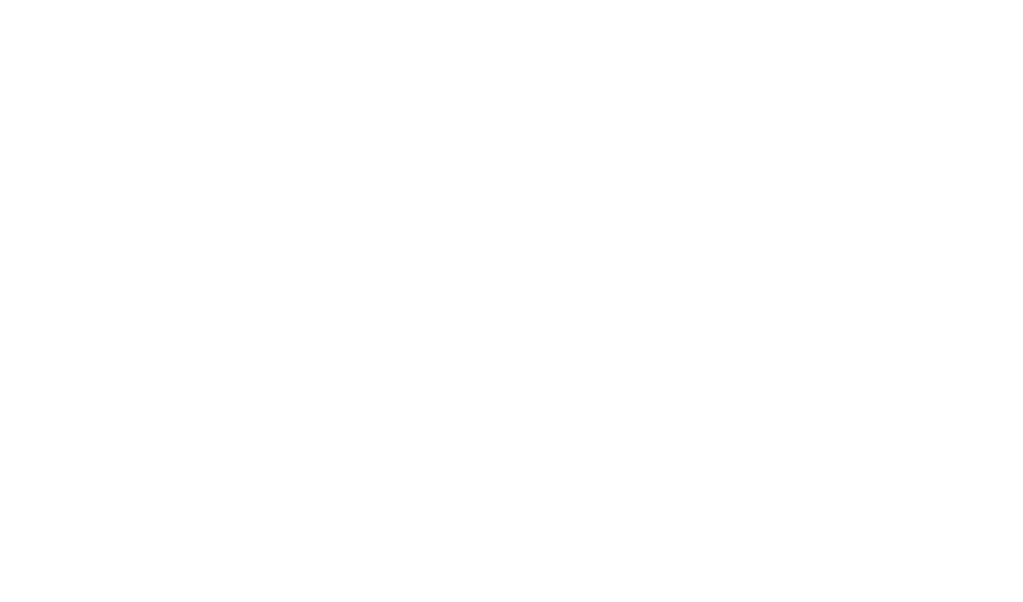
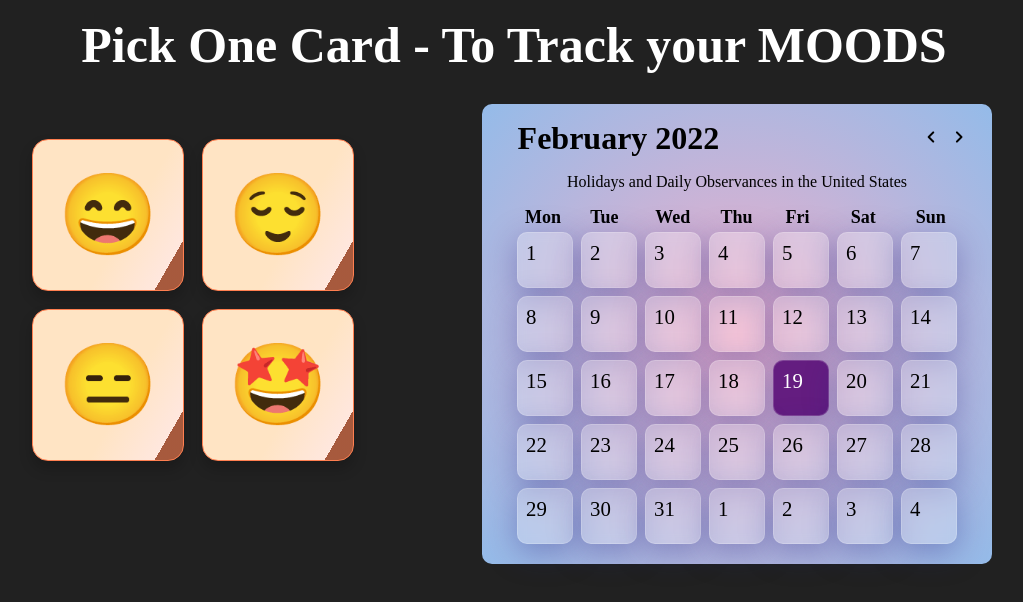
Before and after one commit to Shivansh-Agrawal-2727/Mood_tracker, a plain HTML site: page index.html in a window 1280 px wide. Shown: the whole page, without its empty margins (126-1149 px from the left). Drawn offline with nearby package versions, Linux system fonts and the light colour scheme.

Commit message:
update frontend part

```diff
--- a/index.html
+++ b/index.html
@@ -1,12 +1,126 @@
 <!DOCTYPE html>
 <html lang="en">
+
 <head>
     <meta charset="UTF-8">
     <meta name="viewport" content="width=device-width, initial-scale=1.0">
-    <title>Mood_tracker
-    </title>
+    <title>Mood_tracker</title>
+    <link rel="stylesheet" href="style.css">
+    <link rel="stylesheet" href="https://fonts.googleapis.com/css2?family=Material+Symbols+Rounded" />
 </head>
+
 <body>
+    <h1 id="heading">Pick One Card - To Track your MOODS</h1>
+    <div class="container">
+        <div class="grid">
+            <div class="flip-card">
+                <div class="flip-card-inner">
+                    <div class="flip-card-front">
+                        <p class="front-title">😄</p>
+                    </div>
+                    <div class="flip-card-back">
+                        <p class="back-title">Happy</p>
+                        <p>Click Me</p>
+                    </div>
+                </div>
+            </div>
 
+            <div class="flip-card">
+                <div class="flip-card-inner">
+                    <div class="flip-card-front">
+                        <p class="front-title">😌</p>
+                    </div>
+                    <div class="flip-card-back">
+                        <p class="back-title">Sad</p>
+                        <p>Click Me</p>
+                    </div>
+                </div>
+            </div>
+
+            <div class="flip-card">
+                <div class="flip-card-inner">
+                    <div class="flip-card-front">
+                        <p class="front-title">😑</p>
+                    </div>
+                    <div class="flip-card-back">
+                        <p class="back-title">Neutral</p>
+                        <p>Click Me</p>
+                    </div>
+                </div>
+            </div>
+
+            <div class="flip-card">
+                <div class="flip-card-inner">
+                    <div class="flip-card-front">
+                        <p class="front-title">🤩</p>
+                    </div>
+                    <div class="flip-card-back">
+                        <p class="back-title">Excited</p>
+                        <p>Click Me</p>
+                    </div>
+                </div>
+            </div>
+        </div>
+
+        <div class="calender">
+            <header class="header-calender">
+                <h1>February 2022</h1>
+                <div class="icons">
+                    <span class="material-symbols-rounded">chevron_left</span>
+                    <span class="material-symbols-rounded">chevron_right</span>
+                </div>
+            </header>
+            <p>Holidays and Daily Observances in the United States</a>
+            <div class="body">
+            <ul class="weeks">
+                <li>Mon</li>
+                <li>Tue</li>
+                <li>Wed</li>
+                <li>Thu</li>
+                <li>Fri</li>
+                <li>Sat</li>
+                <li>Sun</li>
+            </ul>
+            <ul class="days">
+                <li>1</li>
+                <li>2</li>
+                <li>3</li>
+                <li>4</li>
+                <li>5</li>
+                <li>6</li>
+                <li>7</li>
+                <li>8</li>
+                <li>9</li>
+                <li>10</li>
+                <li>11</li>
+                <li>12</li>
+                <li>13</li>
+                <li>14</li>
+                <li>15</li>
+                <li>16</li>
+                <li>17</li>
+                <li>18</li>
+                <li class="active">19</li>
+                <li>20</li>
+                <li>21</li>
+                <li>22</li>
+                <li>23</li>
+                <li>24</li>
+                <li>25</li>
+                <li>26</li>
+                <li>27</li>
+                <li>28</li>
+                <li>29</li>
+                <li>30</li>
+                <li>31</li>
+                <li>1</li>
+                <li>2</li>
+                <li>3</li>
+                <li>4</li>
+            </ul>
+        </div>
+        </div>
+    </div>
 </body>
+
 </html>
--- /dev/null
+++ b/style.css
@@ -0,0 +1,171 @@
+body {
+    background-color: #212121;
+}
+
+#heading {
+    color: white;
+    font-size: 50px;
+    text-align: center;
+}
+
+.grid {
+    display: grid;
+    grid-template-columns: repeat(2, 1fr);
+    gap: 20px;
+    max-width: 320px;
+    max-height: 320px;
+    margin-top: 65px;
+    margin-left: 150px;
+}
+
+.container{
+    display: flex;
+    gap: 30px;
+}
+
+.flip-card {
+    background-color: transparent;
+    width: 150px;
+    height: 150px;
+    perspective: 1000px;
+    font-family: sans-serif;
+}
+
+.front-title {
+    font-size: 5em;
+    font-weight: 900;
+    text-align: center;
+    margin: 0;
+}
+
+.back-title {
+    font-size: 2em;
+    font-weight: 900;
+    text-align: center;
+    margin: 0;
+}
+
+.flip-card-inner {
+    position: relative;
+    width: 100%;
+    height: 100%;
+    text-align: center;
+    transition: transform 0.8s;
+    transform-style: preserve-3d;
+}
+
+.flip-card:hover .flip-card-inner {
+    transform: rotateY(180deg);
+    cursor: pointer;
+}
+
+.flip-card-front,
+.flip-card-back {
+    box-shadow: 0 8px 14px 0 rgba(0, 0, 0, 0.2);
+    position: absolute;
+    display: flex;
+    flex-direction: column;
+    justify-content: center;
+    width: 100%;
+    height: 100%;
+    -webkit-backface-visibility: hidden;
+    backface-visibility: hidden;
+    border: 1px solid coral;
+    border-radius: 1rem;
+}
+
+.flip-card-front {
+    background: linear-gradient(120deg, bisque 60%, rgb(255, 231, 222) 88%,
+            rgb(255, 211, 195) 40%, rgba(255, 127, 80, 0.603) 48%);
+    color: coral;
+}
+
+.flip-card-back {
+    background: linear-gradient(120deg, rgb(255, 174, 145) 30%, coral 88%,
+            bisque 40%, rgb(255, 185, 160) 78%);
+    color: white;
+    transform: rotateY(180deg);
+}
+
+
+
+
+.calender {
+    width: 510px;
+    height: 460px;
+    display: flex;
+    flex-flow: column;
+    align-items: center;
+    font-family: "Poppins", serif;
+    background: rgb(238, 174, 202);
+    background: radial-gradient(circle,
+            rgba(238, 174, 202, 1) 0%,
+            rgba(148, 187, 233, 1) 100%);
+    border-radius: 10px;
+    margin-top: 30px;
+    margin-left: 100px;
+}
+
+.header-calender{
+    display: flex;
+    align-items:baseline;
+    gap: 200px;
+    padding-left: 15px;
+}
+h1 {
+    font-weight: 800;
+    margin: 1rem 0 0;
+}
+
+.weeks{
+    display: grid;
+    grid-template-columns: 1fr 1fr 1fr 1fr 1fr 1fr 1fr;
+    list-style: none;
+    margin-left: 10px;
+    padding-left: 2px;
+    margin-bottom: 0px;
+    margin-top: 0px;
+    gap: 20px;
+    font-weight: bold;
+    font-size: 18px;
+}
+.days {
+    display: grid;
+    grid-template-columns: 1fr 1fr 1fr 1fr 1fr 1fr 1fr;
+    flex-wrap: wrap;
+    list-style: none;
+    padding:0px;
+    margin-top: 0px;
+
+    li {
+        display: flex;
+        width: 3.5rem;
+        height: 3.5rem;
+        margin: 0.25rem;
+        flex-flow: column;
+        border-radius: 0.2rem;
+        padding: 0.5rem;
+        font-weight: 300;
+        font-size: 1.3rem;
+        box-sizing: border-box;
+        background: rgba(255, 255, 255, 0.25);
+        box-shadow: 0 8px 32px 0 rgba(31, 38, 135, 0.37);
+        backdrop-filter: blur(4px);
+        -webkit-backdrop-filter: blur(4px);
+        border-radius: 10px;
+        border: 1px solid rgba(255, 255, 255, 0.18);
+        cursor: pointer;
+    }
+
+    li.active{
+        background: #641d80;
+        color: white;
+    }
+    li.active:hover{
+        background-color: #853da1;
+    }
+
+    li:hover{
+        background: #ebd6ec;
+    }
+}
```
